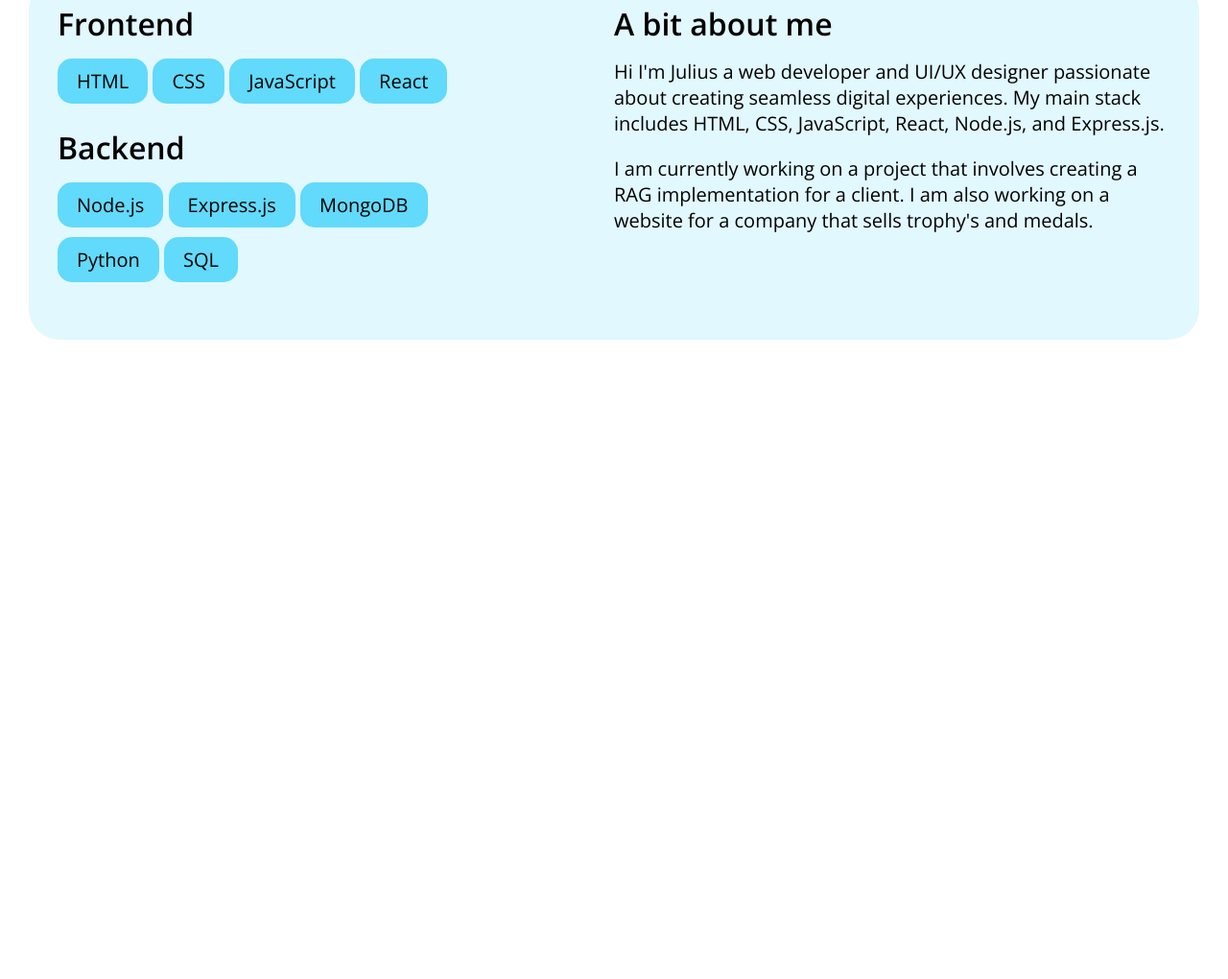
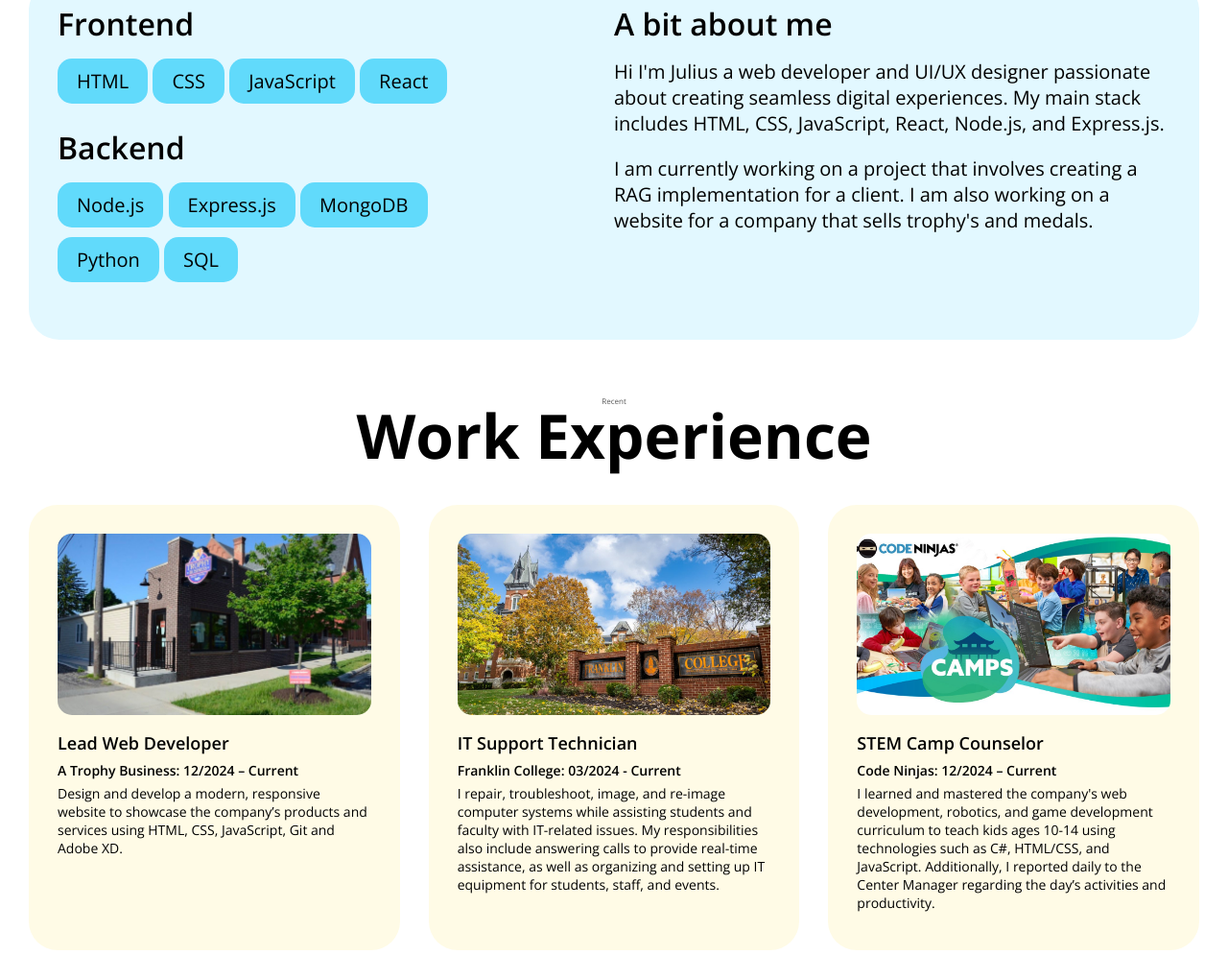
Before and after one commit to keoramets/julius-portfolio-website, a plain HTML site: page index.html in a window 1280 px wide. Shown: the part 1009-2029 px from the top of the page at 96% size. Before the commit the page ends 1393 px from the top, so only its background shows below. Drawn offline with nearby package versions, Linux system fonts and the light colour scheme.

Commit message:
Adds work experience section and associated styles.

```diff
--- a/index.html
+++ b/index.html
@@ -75,7 +75,7 @@
               <a href="#">
                 <img src="./images/github.png" alt="Github" width="48" />
               </a>
-              <a href="#">
+              <a href="https://www.linkedin.com/in/julius-choga-2625751b3/">
                 <img src="./images/linkedin.png" alt="LinkedIn" width="48" />
               </a>
             </div>
@@ -151,6 +151,78 @@
           </div>
         </div>
       </section>
+
+      <section class="work-experience container">
+        <h2>
+          <small>Recent</small>
+          Work Experience
+        </h2>
+        <div class="jobs">
+          <article>
+            <figure>
+              <div>
+                <img
+                  src="./images/trophy-business.jpg"
+                  alt="Trophy Business"
+                  width="100%"
+                />
+                <figcaption>A Trophy Business</figcaption>
+              </div>
+            </figure>
+            <h3>Lead Web Developer</h3>
+            <div>A Trophy Business: 12/2024 – Current</div>
+            <p>
+              Design and develop a modern, responsive website to showcase the
+              company’s products and services using HTML, CSS, JavaScript, Git
+              and Adobe XD.
+            </p>
+          </article>
+
+          <article>
+            <figure>
+              <div>
+                <img
+                  src="./images/franklin-college.jpg"
+                  alt="Franklin College"
+                  width="100%"
+                />
+                <figcaption>Franklin College</figcaption>
+              </div>
+            </figure>
+            <h3>IT Support Technician</h3>
+            <div>Franklin College: 03/2024 - Current</div>
+            <p>
+              I repair, troubleshoot, image, and re-image computer systems while
+              assisting students and faculty with IT-related issues. My
+              responsibilities also include answering calls to provide real-time
+              assistance, as well as organizing and setting up IT equipment for
+              students, staff, and events.
+            </p>
+          </article>
+
+          <article>
+            <figure>
+              <div>
+                <img
+                  src="./images/code-ninjas.jpeg"
+                  alt="Code Ninjas"
+                  width="100%"
+                />
+                <figcaption>Code Ninjas</figcaption>
+              </div>
+            </figure>
+            <h3>STEM Camp Counselor</h3>
+            <div>Code Ninjas: 12/2024 – Current</div>
+            <p>
+              I learned and mastered the company's web development, robotics,
+              and game development curriculum to teach kids ages 10-14 using
+              technologies such as C#, HTML/CSS, and JavaScript. Additionally, I
+              reported daily to the Center Manager regarding the day’s
+              activities and productivity.
+            </p>
+          </article>
+        </div>
+      </section>
     </main>
 
     <script src="./scripts.js"></script>
--- a/styles.css
+++ b/styles.css
@@ -317,6 +317,75 @@
     }
 }
 
+.work-experience {
+    .jobs {
+        display: flex;
+        gap: 30px;
+        article {
+            background-color: var(--secondary-color-100);
+            padding: 30px;
+            border-radius: 30px;
+            flex: 1;
+        h3 {
+            margin-top: 20px;
+            margin-bottom: 10px;
+            font-size: var(--font-size-lg);
+            }
+        div {
+            font-weight: 600;
+            margin-bottom: 5px;
+            color: var(--base-800);
+            font-size: var(--font-size-sm);
+            }
+        p {
+            margin-bottom: 10px;
+            font-size: var(--font-size-sm);
+            }
+        }
+        figure {
+            width: 100%;
+            padding-top: 56.25%;
+            overflow: hidden;
+            position: relative;
+            border-radius: 15px;
+            img {
+                position: absolute;
+                top: 0;
+                left: 0;
+                height: 100%;
+                object-fit: cover;
+                transition: 3s ease all;
+            }
+            figcaption {
+                position: absolute;
+                bottom: 0;
+                left: 0;
+                right: 0;
+                width: 100%;
+                padding: 10px;
+                background-color: rgba(0, 0, 0, 0.5);
+                color: var(--base-100);
+                text-align: center;
+                opacity: 0;
+                visibility: hidden;
+                transition: 0.3s ease all;
+            }
+
+            &:hover {
+                figcaption {
+                    opacity: 1;
+                    visibility: visible;
+                }
+                img {
+                    transform: scale(1.2);
+                }
+        }
+        }
+    }
+}
+
+
+
 @keyframes marquee {
     0% {
         transform: translateX(0);
@@ -361,6 +430,12 @@
     .holder-blue {
         flex-direction: column;
     }
+
+    .work-experience {
+        .jobs {
+            flex-direction: column;
+        }
+    }
 }
 
 /* Media Query for 768px */
```
Also changed, not shown: images/code-ninjas.jpeg (added), images/franklin-college.jpg (added), images/trophy-business.jpg (added).
